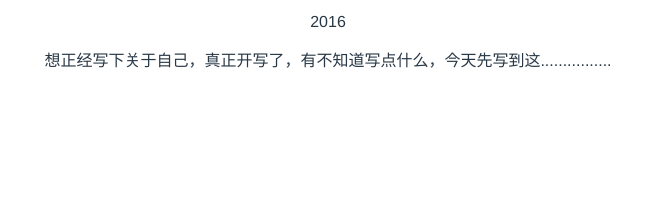
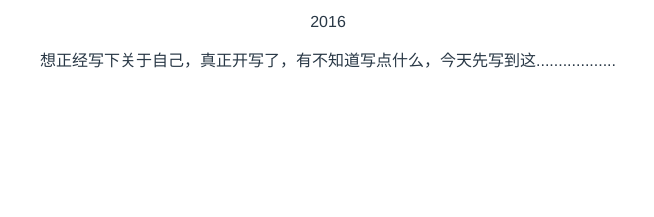
Before and after one commit to waterzeong/blog, a plain HTML site: page about.me.html in a window 1280 px wide. Shown: the part 474-691 px from the top of the page, 312-966 px from the left. Drawn offline with Linux system fonts and the light colour scheme.

Commit message:
20160813

```diff
--- a/about.me.html
+++ b/about.me.html
@@ -34,7 +34,7 @@
                     <p><script type="text/javascript">
                         document.write(new Date().getFullYear());
                     </script></p>
-                    <p>想正经写下关于自己，真正开写了，有不知道写点什么，今天先写到这................</p>
+                    <p>想正经写下关于自己，真正开写了，有不知道写点什么，今天先写到这..................</p>
                 </div>
             </div>
         </div>
```
